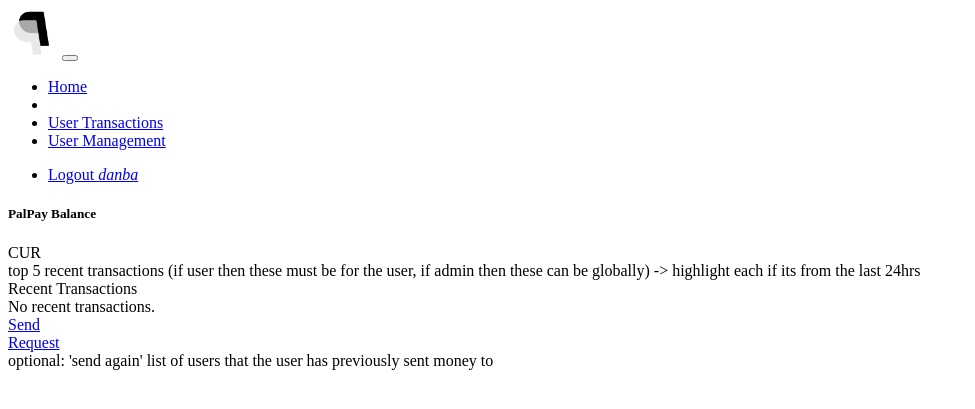
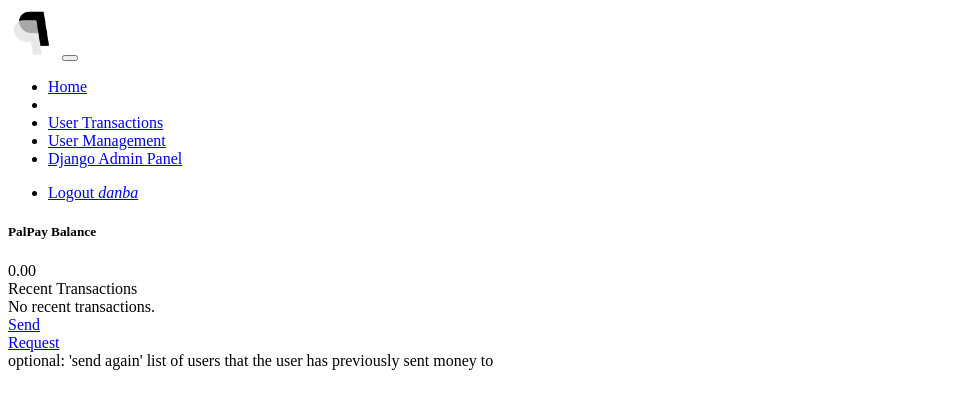
Before and after one commit to danbates1452/webapps2024, a Django app: page / in a window 1280 px wide. Shown: the top 409 px of the page, without its empty margins (0-975 px from the left). Run offline with Django 5.2, Linux system fonts and the light colour scheme; a user stored in the database is signed in; data comes from the database, SQL or seed files in the repository; both versions use the stored data as it was after the commit; data that the repository does not hold is empty; some libraries are stand-ins or nearby versions.

Commit message:
registration creates new person objects now + QOL

```diff
--- a/payapp/views.py
+++ b/payapp/views.py
@@ -13,7 +13,7 @@ from common.util import call_currency_converter, get_current_person, admin_area
 @login_required(login_url='/login/')
 def home(request):
     context = {
-        'person': Person.objects.filter(user__exact=request.user.id),
+        'person': Person.objects.filter(user__exact=request.user.id)[0],
         'recent_transactions': Transaction.objects.filter(
             from_person__user_id__exact=request.user.id,
             to_person__user_id__exact=request.user.id,
--- a/register/forms.py
+++ b/register/forms.py
@@ -20,6 +20,6 @@ class RegisterForm(UserCreationForm):
         cleaned_currency = self.cleaned_data['currency']
         rate = call_currency_converter('GBP', cleaned_currency, 1000)[0]
         # converted_starting_balance = call_currency_converter('GBP', cleaned_currency, 1000)[1]
-        converted_starting_balance = Money(1000 * rate)
+        converted_starting_balance = Money(1000 * rate, currency=cleaned_currency)
         Person.objects.create(user=saved_object, balance=converted_starting_balance)
         return saved_object
--- a/register/views.py
+++ b/register/views.py
@@ -19,8 +19,8 @@ def register_user(request):
     else:
         return render(request, template_name='register/register.html', context=context)
     if form.is_valid():
-        form.save()  # save new user
-        login(request, form.Meta.model)  # log in the new user automatically
+        new_user = form.save()  # save new user
+        login(request, new_user)  # log in the new user automatically
         messages.success(request, 'Account created successfully')
         return redirect('home')
     else:
--- a/templates/payapp/home.html
+++ b/templates/payapp/home.html
@@ -10,12 +10,9 @@
                 <div class="card bg-secondary" style="width:25rem">
                     <div class="card-body">
                         <h5 class="card-title">PalPay Balance</h5>
-                        <div class="h3">{{ person.balance }}CUR</div>
+                        <div class="h3">{{ person.balance }}</div>
                     </div>
                 </div>
-
-                top 5 recent transactions (if user then these must be for the user, if admin then these can be globally)
-                -> highlight each if its from the last 24hrs
 
                 <div class="card bg-secondary" style="width:25rem">
                     <div class="card-header">Recent Transactions</div>
--- a/templates/webapps2024/base.html
+++ b/templates/webapps2024/base.html
@@ -42,6 +42,9 @@
                         <li>
                             <a class="nav-link" href="/admin-users">User Management</a>
                         </li>
+                        <li>
+                            <a class="nav-link" href="/admin/">Django Admin Panel</a>
+                        </li>
                     {% endif %}
                     </ul>
                     <ul class="navbar-nav ml-auto">
```
Also changed, not shown: webapps.db.
